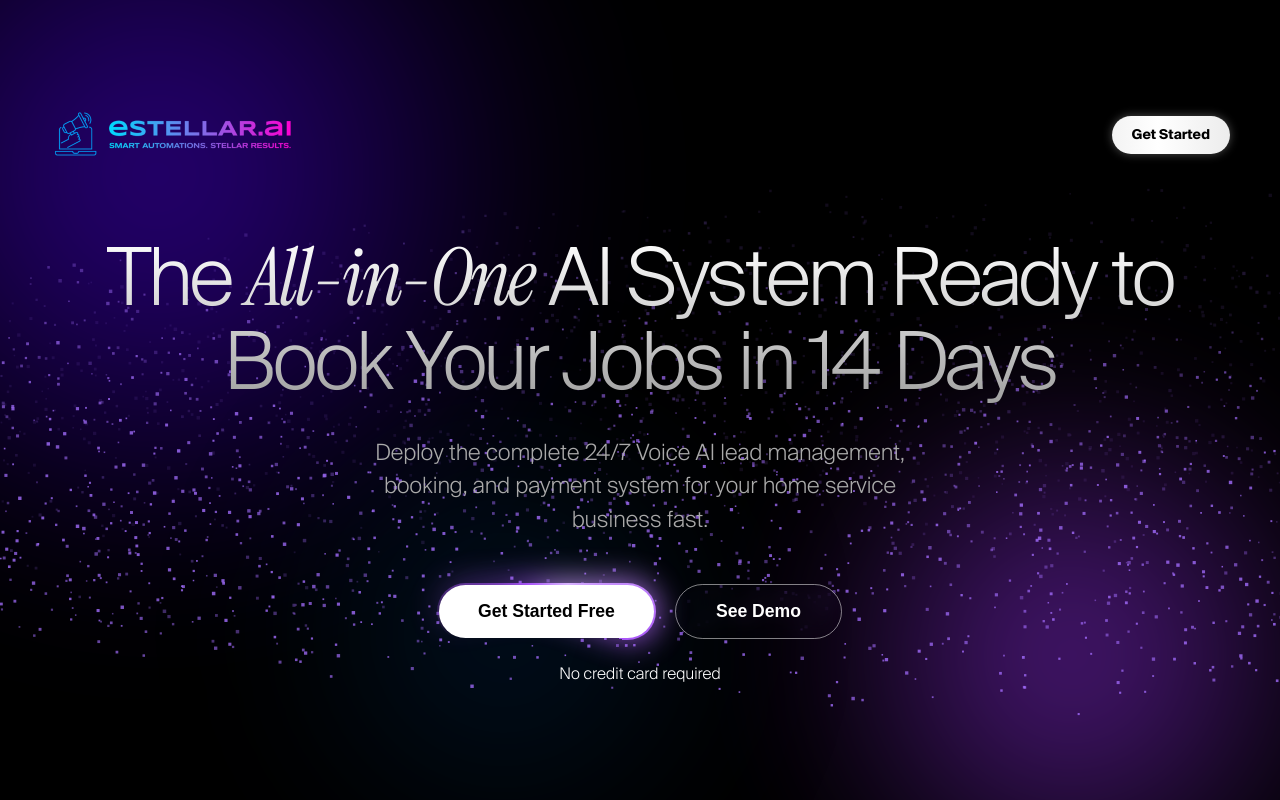
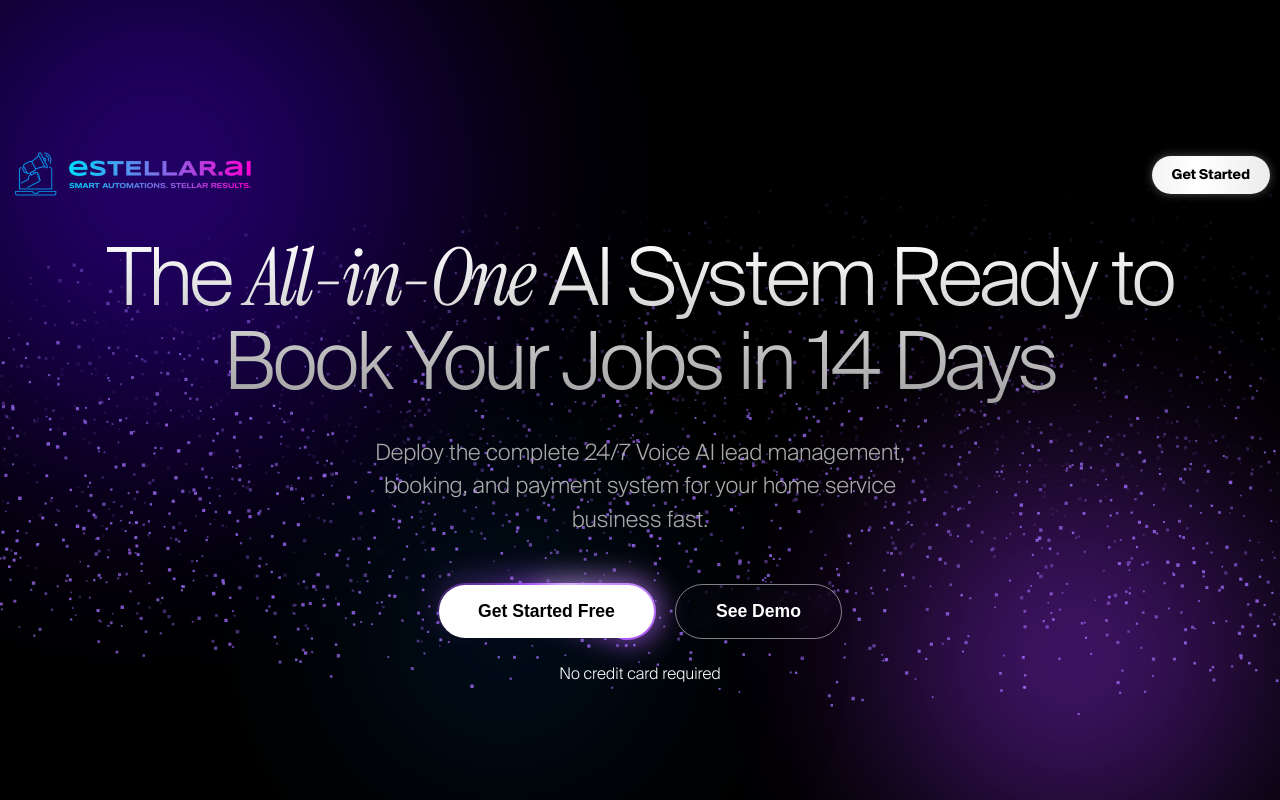
Before and after one commit to HeisenMike/EstellarAI, a React (Vite) app: page / in a window 1280 px wide. Shown: the top 800 px of the page. Built offline with nearby package versions, Linux system fonts and the light colour scheme.

Commit message:
Update styles and content

```diff
--- a/src/components/Navbar.module.css
+++ b/src/components/Navbar.module.css
@@ -4,7 +4,7 @@
     left: 0;
     right: 0;
     width: 100%;
-    padding: 10px 50px;
+    padding: 50px 10px;
     background: transparent;
     z-index: 1000;
     display: flex;
```
